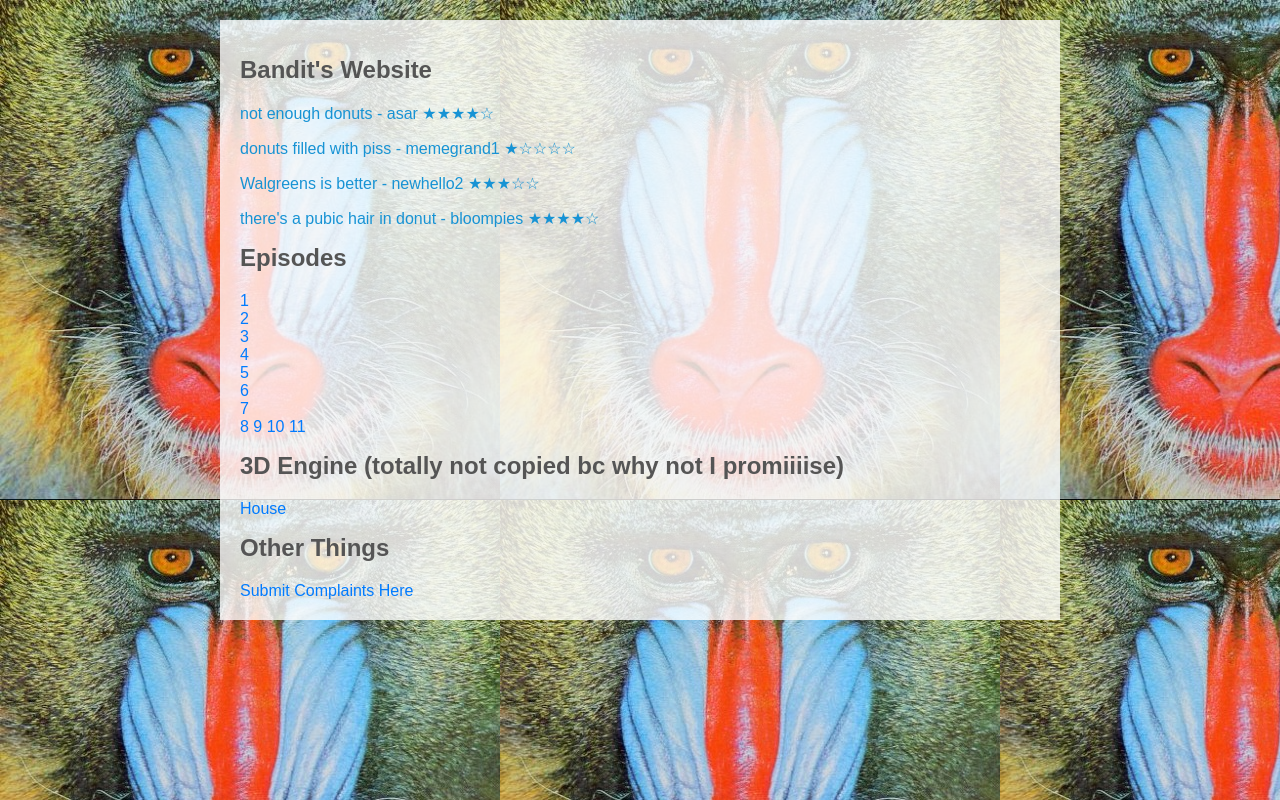
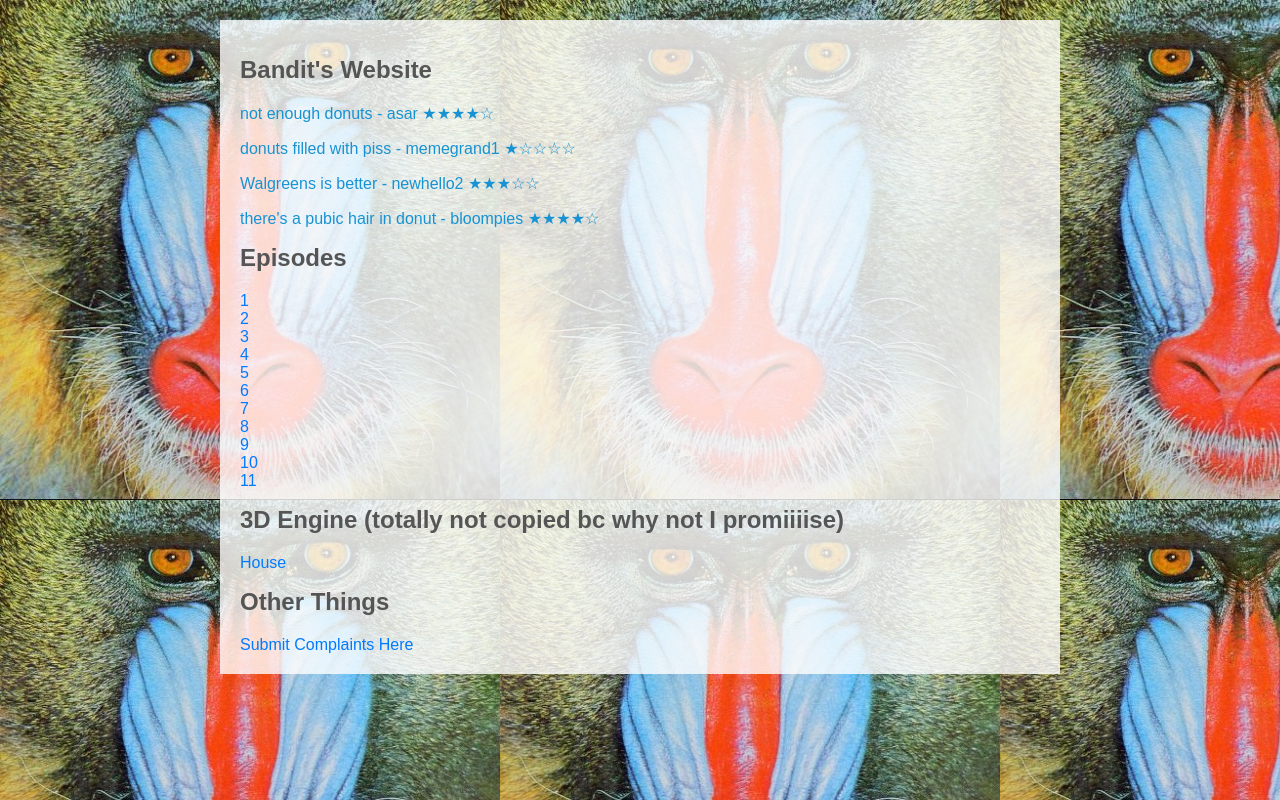
Before and after one commit to banditboogaloo/tester, a plain HTML site: page index.html in a window 1280 px wide. Drawn offline with Linux system fonts and the light colour scheme.

Commit message:
index added breaks in new eps

```diff
--- a/index.html
+++ b/index.html
@@ -54,10 +54,10 @@
     <a href="https://banditboogaloo.com/crane">5</a><br>
     <a href="https://banditboogaloo.com/pizza">6</a><br>
     <a href="https://banditboogaloo.com/suds">7</a><br>
-    <a href="https://banditboogaloo.com/pressure">8</a>
-    <a href="https://banditboogaloo.com/strike">9</a>
-    <a href="https://banditboogaloo.com/games">10</a>
-    <a href="https://banditboogaloo.com/bully">11</a>
+    <a href="https://banditboogaloo.com/pressure">8</a><br>
+    <a href="https://banditboogaloo.com/strike">9</a><br>
+    <a href="https://banditboogaloo.com/games">10</a><br>
+    <a href="https://banditboogaloo.com/bully">11</a><br>
 
     <h1>3D Engine (totally not copied bc why not I promiiiise)</h1>
     <a href="https://banditboogaloo.com/house">House</a><br><h1>Other Things</h1>
```
